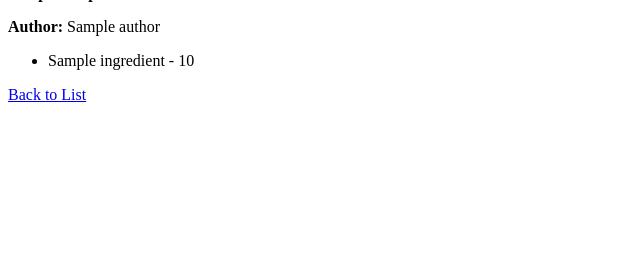
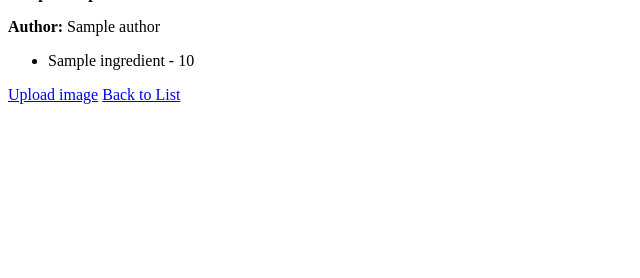
Before and after one commit to pierce-06/recipebook-cabalteja-pierce, a Django app: template recipebook/ledger/templates/recipe/recipedetail.html in a window 1280 px wide. Shown: the part 467-745 px from the top of the page, without its empty margins (0-640 px from the left). Run offline with Django 5.2, Linux system fonts and the light colour scheme; the template is opened without the code that fills it: most values are stand-ins (such as "Sample title", 1, 10 or a date in 2020); grey boxes marked "Sample" are stand-in pictures.

Commit message:
Modified to now have a link to upload new images

```diff
--- a/recipebook/ledger/templates/recipe/recipedetail.html
+++ b/recipebook/ledger/templates/recipe/recipedetail.html
@@ -12,5 +12,6 @@
             <li>{{ ingredient.ingredient.name }} - {{ ingredient.quantity }}</li>
         {% endfor %}
     </ul>
+    <a href="{% url 'ledger:recipe_add_image' %}">Upload image</a>
     <a href="{% url 'ledger:recipe_list' %}">Back to List</a>
 {% endblock %}
```
